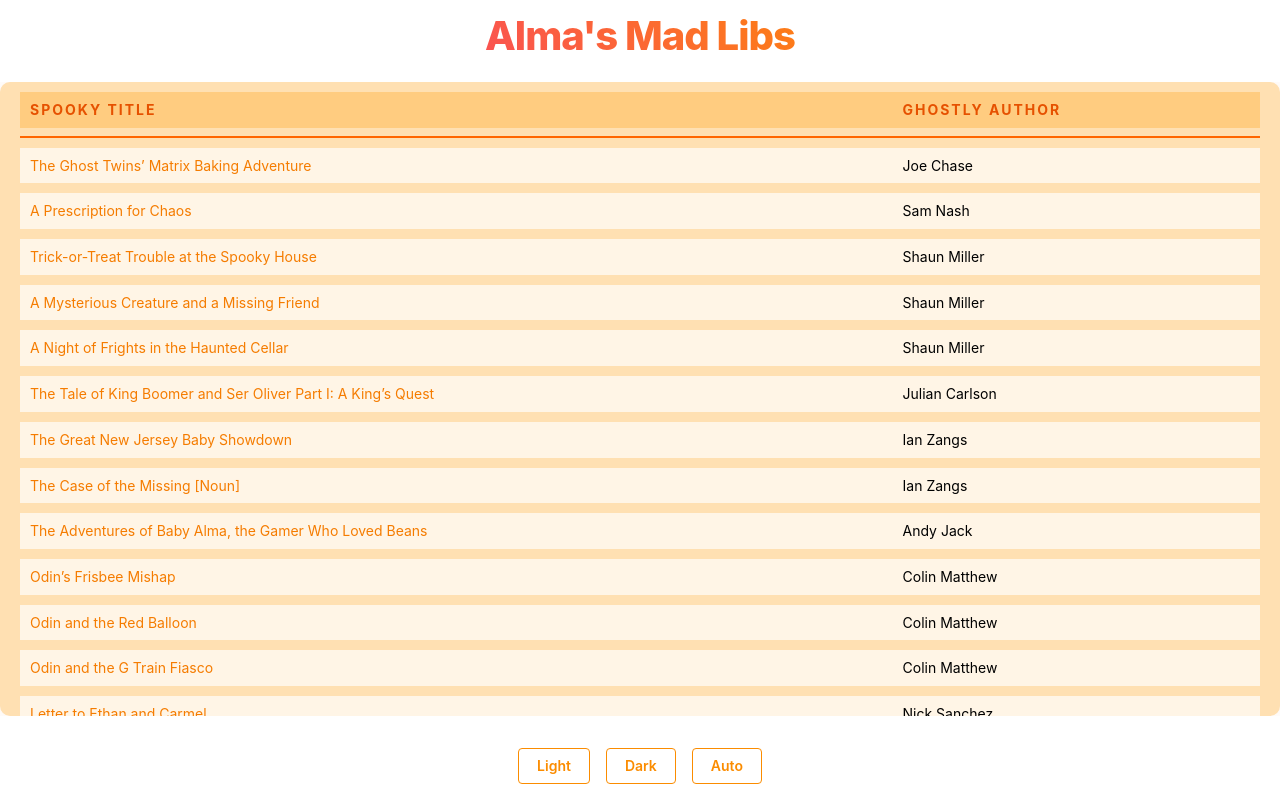
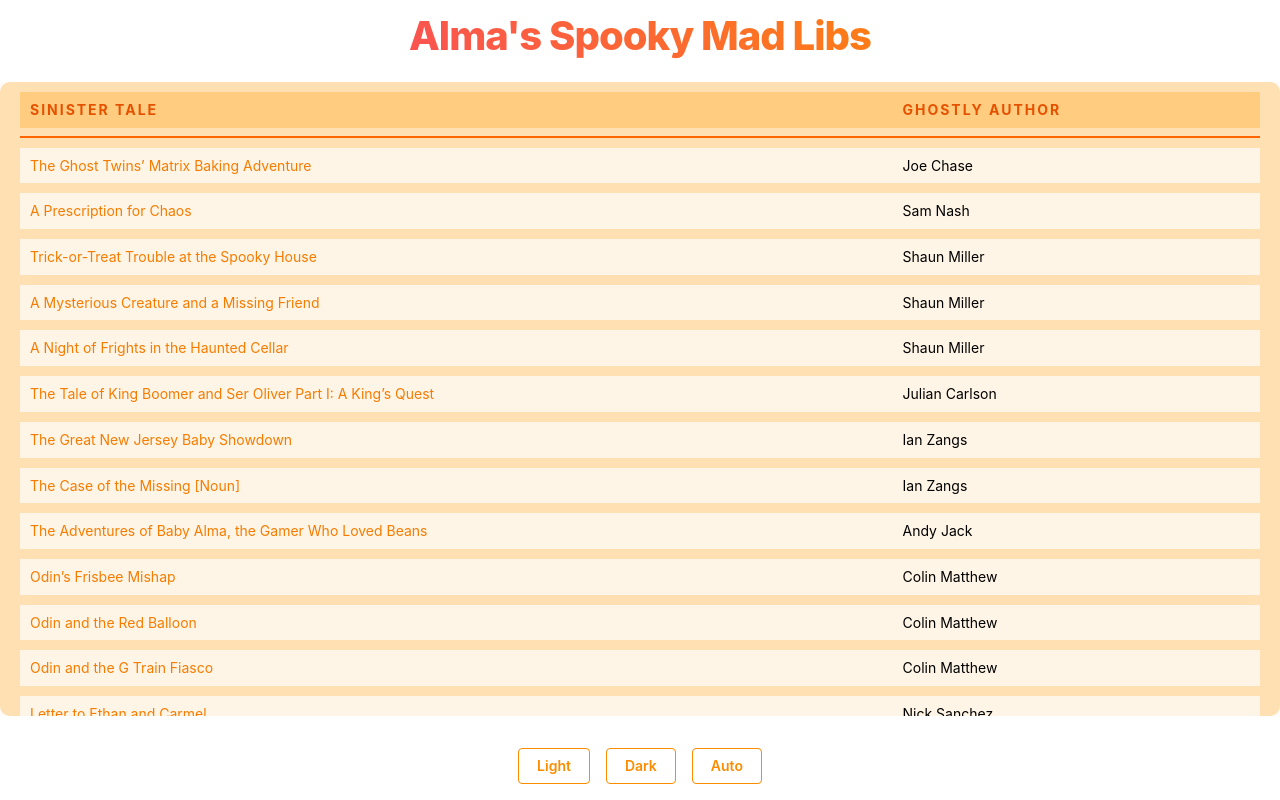
Before and after one commit to CaitlinConway/madlibs-mantine, a Next.js app: page / in a window 1280 px wide. Built offline with nearby package versions, Linux system fonts and the light colour scheme.

Commit message:
add favicon, change some wording of headers, remove back button and make title clickable

```diff
--- a/app/layout.tsx
+++ b/app/layout.tsx
@@ -14,7 +14,7 @@ export default function RootLayout({ children }: { children: any }) {
     <html lang="en">
       <head>
         <ColorSchemeScript />
-        <link rel="shortcut icon" href="/favicon.svg" />
+        <link rel="shortcut icon" href="/spider-web.png" />
         <meta
           name="viewport"
           content="minimum-scale=1, initial-scale=1, width=device-width, user-scalable=no"
--- a/components/TableScrollArea/TableScrollArea.tsx
+++ b/components/TableScrollArea/TableScrollArea.tsx
@@ -54,7 +54,7 @@ export function TableScrollArea() {
                 <Table className={classes.table}>
                     <Table.Thead className={cx(classes.header, { [classes.scrolled]: scrolled })}>
                         <Table.Tr>
-                            <Table.Th>Spooky Title</Table.Th>
+                            <Table.Th>Sinister Tale</Table.Th>
                             <Table.Th>Ghostly Author</Table.Th>
                         </Table.Tr>
                     </Table.Thead>
--- a/components/Welcome/Welcome.tsx
+++ b/components/Welcome/Welcome.tsx
@@ -6,7 +6,7 @@ export function Welcome() {
     <Box py="xs">
       <Title className={classes.title} ta="center">
         <Text inherit variant="gradient" component="span" gradient={{ from: 'red', to: 'orange' }}>
-          Alma's Mad Libs
+          Alma's Spooky Mad Libs
         </Text>
       </Title>
     </Box>
```
Also changed, not shown: components/Header/Header.tsx (+2 -10 lines).
